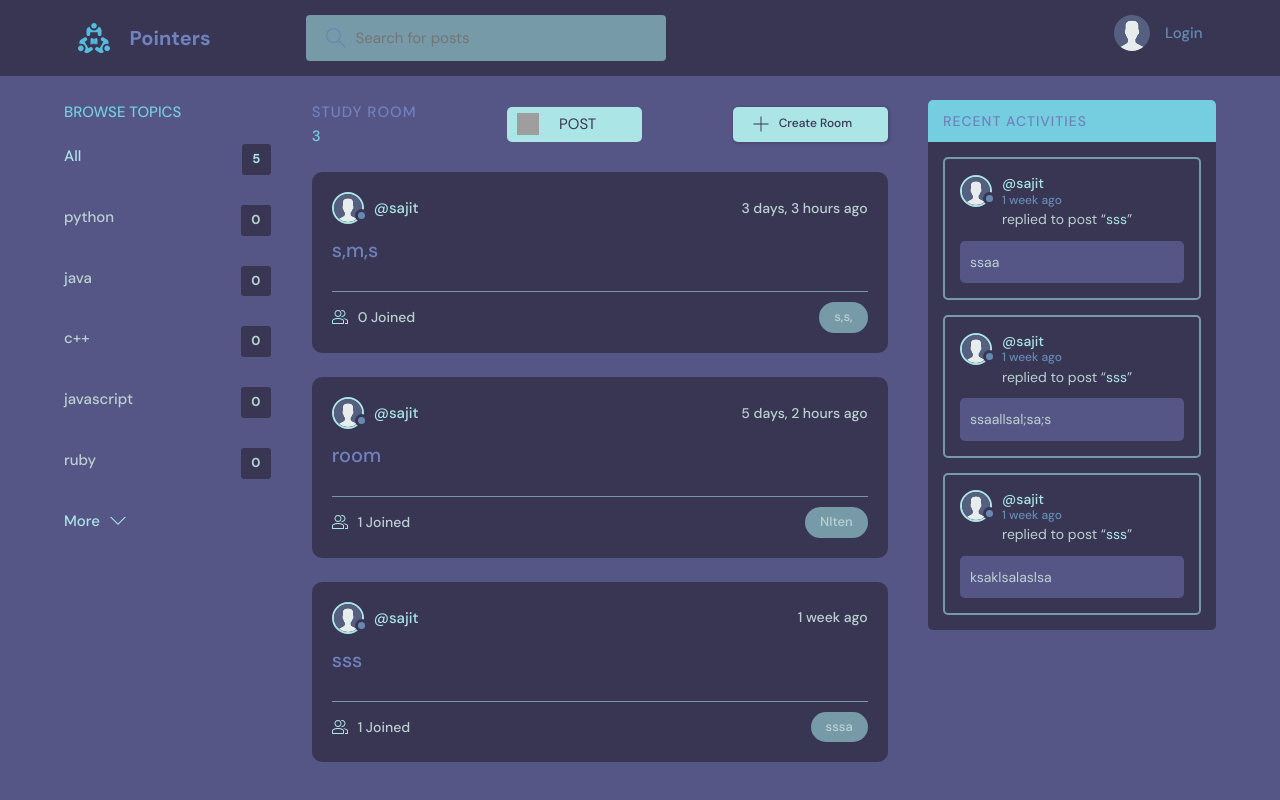
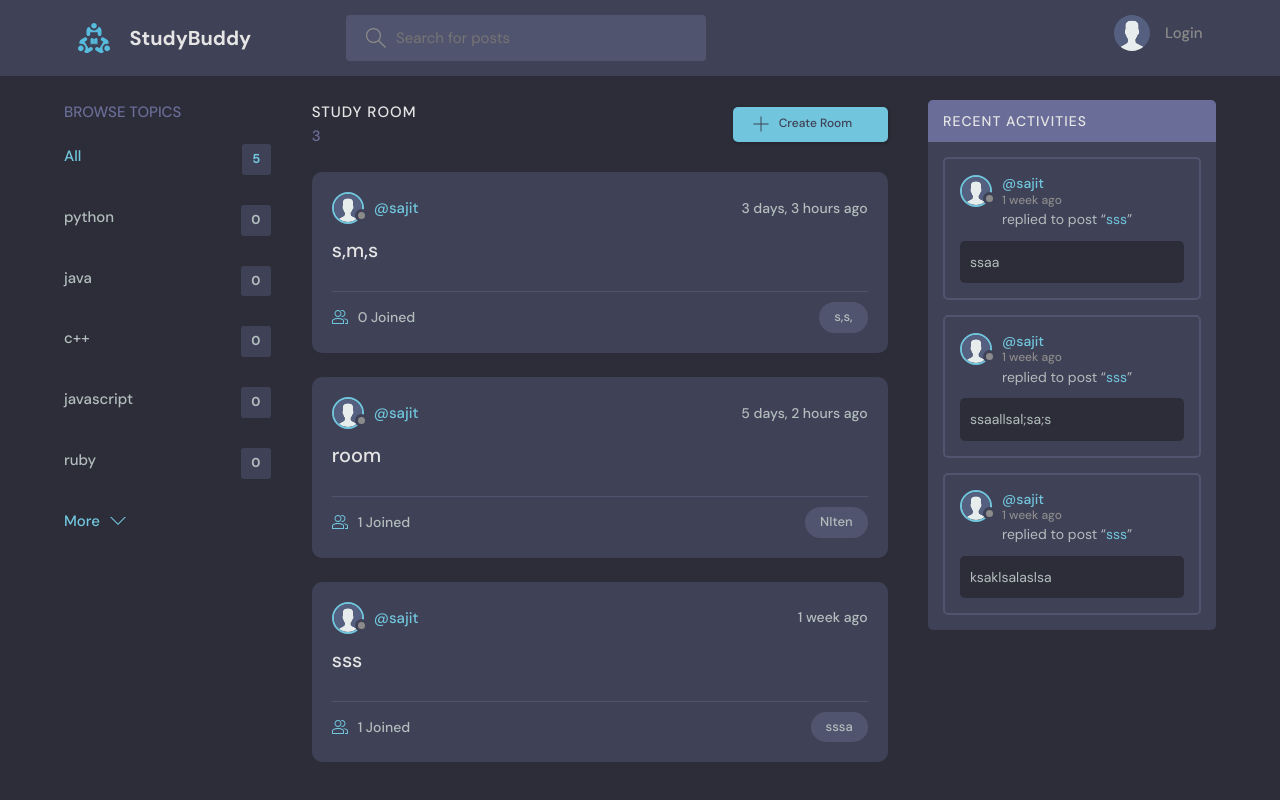
Before and after one commit to NitenSapkota175/Social_Room, a Django app: page / in a window 1280 px wide. Run offline with Django 3.2, Linux system fonts and the light colour scheme; data comes from the database, SQL or seed files in the repository; both versions use the stored data as it was after the commit; grey boxes are pictures that could not be loaded.

Commit message:
changes made

```diff
--- a/base/templates/base/Home.html
+++ b/base/templates/base/Home.html
@@ -33,11 +33,12 @@
               <h2>Study Room</h2>
               <p>{{room_count}}</p>
             </div>
+            <!--
+             <a class="btn--image" href="{%url 'create_post' %}">
 
-             <a class="btn--image" href="{%url 'create_post' %}">
-              <img src="images/icons/post.png" alt="">
               POST
             </a>
+            -->
 
             <a class="btn btn--main" href="{%url 'Create_room' %}">
               <svg version="1.1" xmlns="http://www.w3.org/2000/svg" width="32" height="32" viewBox="0 0 32 32">
--- a/static/css/style.css
+++ b/static/css/style.css
@@ -1,17 +1,17 @@
 @import url("https://fonts.googleapis.com/css2?family=DM+Sans:wght@400;500;700&display=swap");
 
 :root {
-  --color-main: #ABE5E6;
-  --color-main-light: #d9e4e6;
-  --color-dark: #393654;
-  --color-dark-medium: #779aa8;
-  --color-dark-light: #74cee0;
-  --color-light: #7082be;
-  --color-gray: #648ab4;
-  --color-light-gray: #bbd1d1;
-  --color-bg:rgb(85, 85, 134);
-  --color-success: #5987e4;
-  --color-error: #fcc00b;
+  --color-main: #71c6dd;
+  --color-main-light: #e1f6fb;
+  --color-dark: #3f4156;
+  --color-dark-medium: #51546e;
+  --color-dark-light: #696d97;
+  --color-light: #e5e5e5;
+  --color-gray: #8b8b8b;
+  --color-light-gray: #b2bdbd;
+  --color-bg: #2d2d39;
+  --color-success: #5dd693;
+  --color-error: #fc4b0b;
 }
 
 
--- a/templates/navbar.html
+++ b/templates/navbar.html
@@ -3,7 +3,7 @@
     <div class="container">
         <a href="{% url 'Home' %}" class="header__logo">
             <img src="{% static 'images/logo.svg' %}" />
-            <h1>Pointers</h1>
+            <h1>StudyBuddy</h1>
         </a>
         <form class="header__search" method="GET" action="{% url 'Home' %}">
             <label>
@@ -38,7 +38,6 @@
             {% else %}
 
             <!-- Not Logged In -->
-
             <a href="{% url 'login_page' %}">
                 <img src="{% static 'images/avatar.svg' %}" />
                 <p>Login</p>
@@ -69,3 +68,12 @@
         </nav>
     </div>
 </header>
+
+
+
+<!-- {% if request.user.is_authenticated %}
+<p>Hello {{request.user}}</p>
+<a href="{% url 'logout' %}">Logout</a>
+{% else %}
+<a href="{% url 'login' %}">Login</a>
+{% endif %} -->
```
Also changed, not shown: db.sqlite3.
